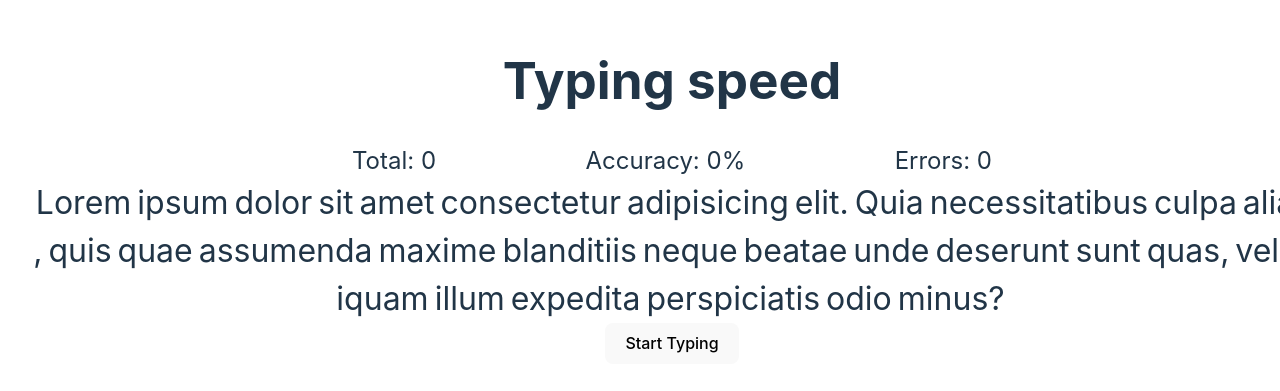
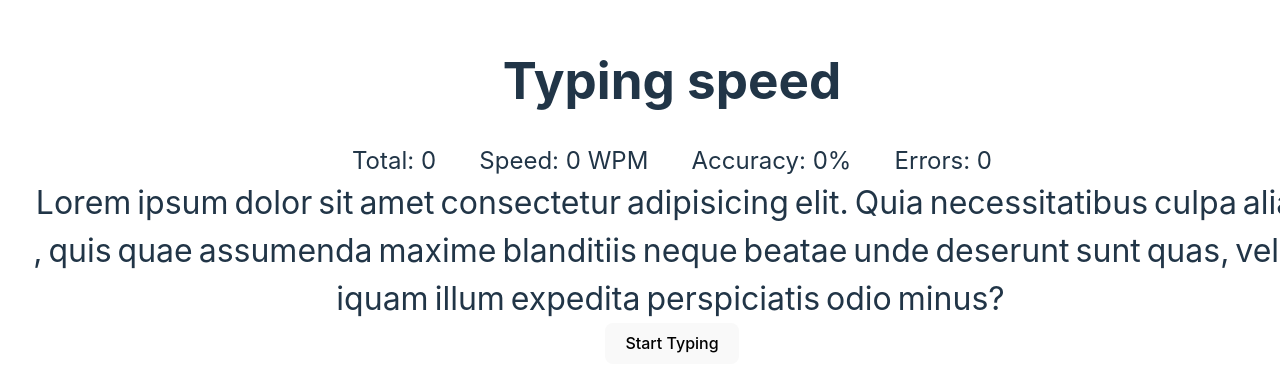
Before and after one commit to SiddharthaSarma/typing-speed-app-vue, a Vue app: page / in a window 1280 px wide. Shown: the part 209-600 px from the top of the page. Built offline with nearby package versions, Linux system fonts and the light colour scheme.

Commit message:
add typing speed and fix some accuracy calculation issue

```diff
--- a/src/App.vue
+++ b/src/App.vue
@@ -9,6 +9,7 @@ const showTimer = ref(false);
 const total = ref(0);
 const accuracy = ref('0');
 const errors = ref(0);
+const speed = ref(0);
 const text = ref(`Lorem ipsum dolor sit amet consectetur adipisicing elit. Quia necessitatibus culpa alias, quis quae assumenda maxime blanditiis neque beatae unde deserunt sunt quas, vel aliquam illum expedita perspiciatis odio minus?`);
 
 const handleUserTyping = (input: Event) => {
@@ -32,9 +33,11 @@ const onTimerComplete = () => {
   showTimer.value = false;
   typingText.value = '';
   total.value = typedWords.value.length;
-  const textSplitContent = text.value.split(' ').slice(0, typedWords.value.length)
-  const correctTypedWords = typedWords.value.map((word, index) => textSplitContent[index] === word).filter(val => val);
-  accuracy.value = ((correctTypedWords.length / typedWords.value.length) * 100).toPrecision(2)
+  const textSplitContent = text.value.split(' ').slice(0, typedWords.value.length);
+  const correctTypedWords = typedWords.value.filter((word, index) => textSplitContent[index] === word);
+  const noOfChars = correctTypedWords.reduce((count, word) => count += word.length, correctTypedWords.length);
+  speed.value = Math.round(noOfChars / 5 / 1);
+  accuracy.value = ((correctTypedWords.length / typedWords.value.length) * 100).toFixed(2);
 };
 </script>
 
@@ -44,6 +47,9 @@ const onTimerComplete = () => {
   <div class="results">
     <div>
       Total: {{ total }}
+    </div>
+    <div>
+      Speed: {{ speed }} WPM
     </div>
     <div>
       Accuracy: {{ accuracy }}%
```
